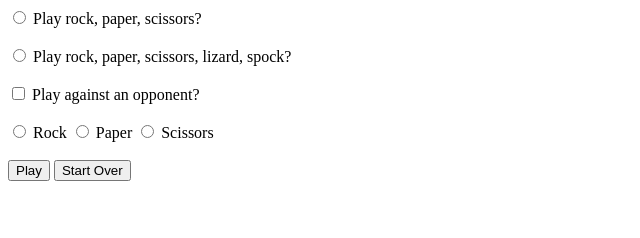
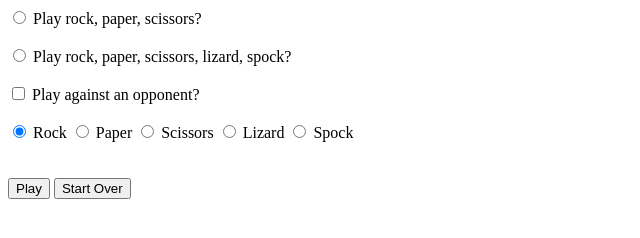
Before and after one commit to comp426-2023-spring/e02-meiqi-gu, a website: page public/index.html in a window 1280 px wide. Shown: the whole page, without its empty margins (0-640 px from the left). Drawn offline with nearby package versions, Linux system fonts and the light colour scheme.

Commit message:
update html

```diff
--- a/public/index.html
+++ b/public/index.html
@@ -6,44 +6,44 @@
     <meta name="viewport" content="width=device-width, initial-scale-1, shrink-to-fit=no">
     <!-- Link to your script file(s) and CSS in here somewhere -->
     <link href="./styles.css" rel="stylesheet" type="text/css">
+    <script src="https://ajax.googleapis.com/ajax/libs/jquery/3.6.4/jquery.min.js"></script>
     <script src="./scripts.js"></script>
     <title>Final426</title>
 </head>
 
-<body>
-    <form id="userinput" class="">
-        <input type="radio" id="rps" name="game" value="rps">
+<body onload="showHideShots()">
+    <form id="userinput" class="" action="javascript:void(0)">
+        <input type="radio" id="rps" name="game" value="rps" onclick="showHideShots()">
         <label for="rps">Play rock, paper, scissors?</label>
         <br><br>
 
-        <input type="radio" id="rpsls" name="game" value="rpsls">
+        <input type="radio" id="rpsls" name="game" value="rpsls" onclick="showHideShots()">
         <label for="rpsls">Play rock, paper, scissors, lizard, spock?</label>
         <br><br>
 
-        <input type="checkbox" id="opponent" name="playtype" value="opponent">
+        <input type="checkbox" id="opponent" name="playtype" value="opponent" onclick="showHideShots()">
         <label for="opponent">Play against an opponent?</label>
         <br><br>
 
-        <input type="radio" id="rock" name="player" value="rock" class="rps">
-        <label>Rock</label>
+        <input type="radio" id="rock" name="shot" value="rock" class="rps shots" checked="checked">
+        <label class="shots rps">Rock</label>
 
-        <input type="radio" id="paper" name="player" value="paper" class="rps">
-        <label>Paper</label>
+        <input type="radio" id="paper" name="shot" value="paper" class="rps shots">
+        <label class="shots rps">Paper</label>
 
-        <input type="radio" id="scissors" name="player" value="scissors" class="rps">
-        <label>Scissors</label>
+        <input type="radio" id="scissors" name="shot" value="scissors" class="rps shots">
+        <label class="shots rps">Scissors</label>
 
-        <input type="radio" id="lizard" name="player" value="lizard" class="rpsls hidden">
-        <label class="rpsls hidden">Lizard</label>
+        <input type="radio" id="lizard" name="shot" value="lizard" class="rpsls shots">
+        <label class="shots rpsls">Lizard</label>
 
-        <input type="radio" id="spock" name="player" value="spock" class="rpsls hidden">
-        <label class="rpsls hidden">Spock</label>
+        <input type="radio" id="spock" name="shot" value="spock" class="rpsls shots">
+        <label class="shots rpsls">Spock</label>
 
-        <br><br>
-
-        <input type="submit" id="play" name="controls" value="Play">
-        <input type="submit" id="startover" name="controls" value="Start Over">
     </form>
+    <br><br>
+    <button type="button" id="play" onclick="playGame()">Play</button>
+    <button type="button" id="startover" onclick="startOver()">Start Over</button>
 </body>
 
 </html>
```
